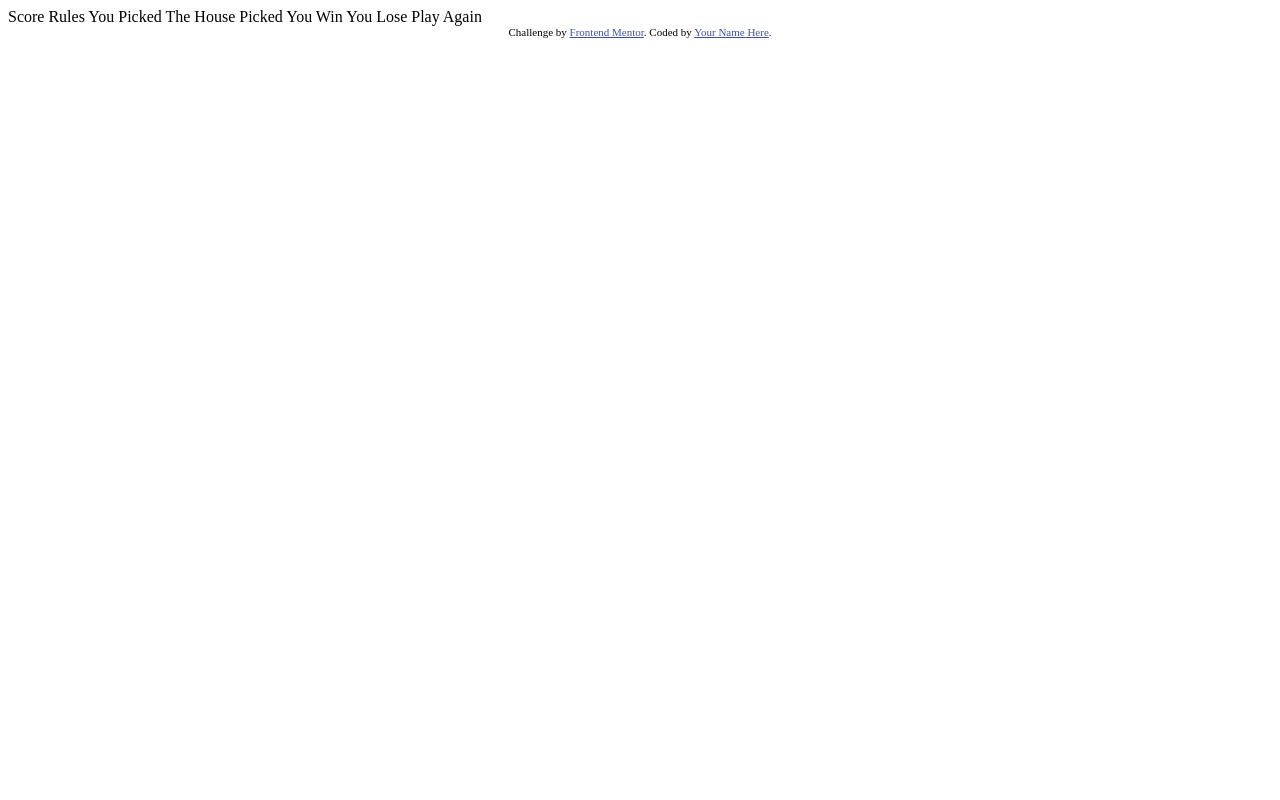
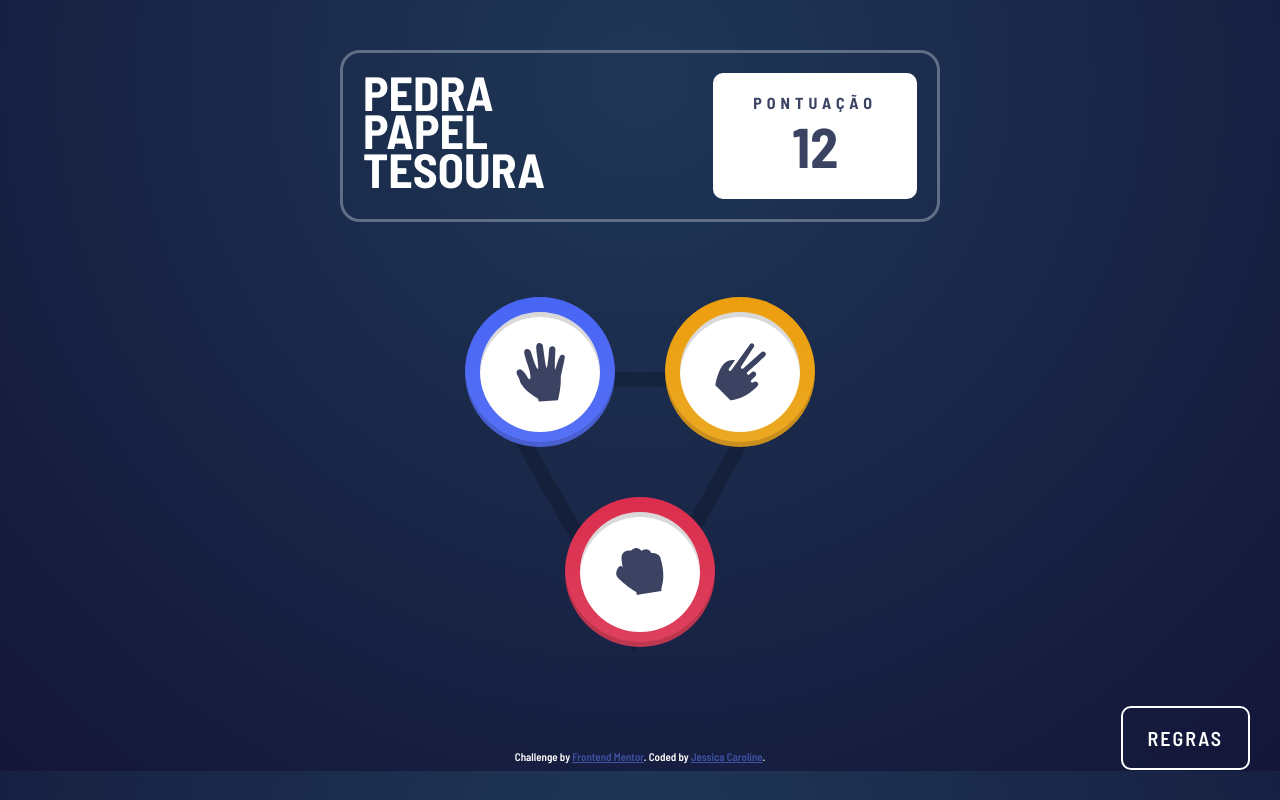
Before and after one commit to jessicarolyne/rock-paper-scissors-master, a plain HTML site: page index.html in a window 1280 px wide. Drawn offline with Linux system fonts and the light colour scheme.

Commit message:
Desenvolvimento do layout da index

```diff
--- /dev/null
+++ b/css/main.css
@@ -0,0 +1,26 @@
+:root{
+
+    /*Primary*/
+    --ScissorsGradient: hsl(39, 89%, 49%), hsl(40, 84%, 53%);
+    --PaperGradient: hsl(230, 89%, 62%), hsl(230, 89%, 65%);
+    --RockGradient: hsl(349, 71%, 52%), hsl(349, 70%, 56%);
+    --LizardGradient: hsl(261, 73%, 60%), hsl(261, 72%, 63%);
+    --Cyan: hsl(189, 59%, 53%), hsl(189, 58%, 57%);
+
+    /*Neutral*/
+    --DarkText: hsl(229, 25%, 31%);
+    --ScoreText: hsl(229, 64%, 46%);
+    --HeaderOutline: hsl(217, 16%, 45%);
+
+    /*Background*/
+    --RadialGradient: hsl(214, 47%, 23%), hsl(237, 49%, 15%);
+}
+*{
+    box-sizing: border-box;
+}
+body{
+    background: radial-gradient(circle at 50% 10%, var(--RadialGradient));
+    color: white;
+    font-family: 'Barlow Semi Condensed', sans-serif;
+    min-height: 595px;
+}
--- /dev/null
+++ b/css/style.css
@@ -0,0 +1,112 @@
+.attribution {
+    font-size: 11px;
+    text-align: center;
+}
+.attribution a {
+    color: hsl(228, 45%, 44%);
+}
+.container{
+    width: 600px;
+    height: 700px;
+    max-width: 100%;
+    margin: 0 auto;
+}
+header{
+    border: 3px solid var(--HeaderOutline);
+    display: flex;
+    border-radius: 20px;
+    justify-content: space-between;
+    padding: 20px;
+    margin: 50px 0;
+}
+header h1{
+    display: flex;
+    flex-direction: column;
+    margin: 0;
+    font-size: 3rem;
+    font-weight: 700;
+    line-height: 0.8;
+    text-transform: uppercase;
+}
+.pontuacao h4{
+    color: var(--DarkText);
+    margin: 0;
+    letter-spacing: 5px;
+}
+.pontuacao p{
+    color: var(--DarkText);
+    font-size: 3.5rem;
+    margin: 0;
+}
+.pontuacao{
+    text-transform: uppercase;
+    background-color: white;
+    padding: 20px 40px;
+    text-align: center;
+    border-radius: 10px;
+    font-weight: 700;
+}
+.btncirculo{
+    border-radius: 50%;
+    height: 150px;
+    width: 150px;
+    border: none;
+    cursor: pointer;
+    margin: 25px;
+    box-shadow: inset 0 -5px rgba(0,0, 0, 0.15);
+}
+.btncirculo span{
+    background: white;
+    border-radius: 50%;
+    display: inline-flex;
+    align-items: center;
+    justify-content: center;
+    height: 120px;
+    width: 120px;
+    box-shadow: inset 0 5px rgba(0,0, 0, 0.15);
+}
+.papel{
+    background: linear-gradient(to bottom, var(--PaperGradient));
+}
+.tesoura{
+    background: linear-gradient(to bottom, var(--ScissorsGradient));
+}
+.pedra{
+    background: linear-gradient(to bottom, var(--RockGradient));
+}
+.btnregras{
+    border: 2px solid white;
+    border-radius: 10px;
+    background-color: transparent;
+    color: white;
+    font-family: inherit;
+    font-size: 20px;
+    padding: 18px 25px;
+    letter-spacing: 2px;
+    text-transform: uppercase;
+    position: fixed;
+    bottom: 30px;
+    right: 30px;
+}
+main{
+    display: flex;
+    flex-wrap: wrap;
+    align-items: center;
+    justify-content: center;
+    height: 400px;
+    width: 400px;
+    margin: 0 auto;
+    position: relative;
+}
+main::before{
+    background-image: url('/images/bg-triangle.svg');
+    background-repeat: no-repeat;
+    background-size: cover;
+    content: '';
+    position: absolute;
+    top: 25%;
+    left: 10%;
+    height: 70%;
+    width: 70%;
+    z-index: -1;
+}
--- a/index.html
+++ b/index.html
@@ -1,37 +1,57 @@
 <!DOCTYPE html>
-<html lang="en">
+<html lang="pt-br">
 <head>
   <meta charset="UTF-8">
   <meta name="viewport" content="width=device-width, initial-scale=1.0"> <!-- displays site properly based on user's device -->
 
   <link rel="icon" type="image/png" sizes="32x32" href="./images/favicon-32x32.png">
+  <link rel="stylesheet" href="css/main.css">
+  <link rel="stylesheet" href="css/style.css">
+  <link rel="preconnect" href="https://fonts.gstatic.com">
+  <link href="https://fonts.googleapis.com/css2?family=Barlow+Semi+Condensed:wght@600;700&display=swap" rel="stylesheet">
 
+  <script src="js/script.js"></script>
   <title>Frontend Mentor | Rock, Paper, Scissors</title>
 
-  Score
-  Rules
-
-  You Picked
-  The House Picked
-
-  You Win
-  You Lose
-
-  Play Again
-
-  <!-- Feel free to remove these styles or customise in your own stylesheet 👍 -->
-  <style>
-    .attribution { font-size: 11px; text-align: center; }
-    .attribution a { color: hsl(228, 45%, 44%); }
-  </style>
 </head>
 <body>
+  <div class="container">
+    <header>
+      <h1>
+        <span>pedra</span>
+        <span>papel</span>
+        <span>tesoura</span>
+      </h1>
+      <div class="pontuacao">
+        <h4>pontuação</h4>
+        <p id="pontuacao">12</p>
+      </div>
+    </header>
+    <main>
+      <button class="btncirculo papel">
+        <span>
+          <img src="/images/icon-paper.svg" alt="icone papel">
+        </span>
+      </button>
+      <button class="btncirculo tesoura">
+        <span>
+          <img src="/images/icon-scissors.svg" alt="icone tesoura">
+        </span>
+      </button>
+      <button class="btncirculo pedra">
+        <span>
+          <img src="/images/icon-rock.svg" alt="icone pedra">
+        </span>
+      </button>
+    </main>
+  </div>
+  <button class="btnregras">Regras</button>
 
 
 
   <div class="attribution">
     Challenge by <a href="https://www.frontendmentor.io?ref=challenge" target="_blank">Frontend Mentor</a>.
-    Coded by <a href="#">Your Name Here</a>.
+    Coded by <a href="#">Jessica Caroline</a>.
   </div>
 </body>
 </html>
```
Also changed, not shown: js/script.js (added).
